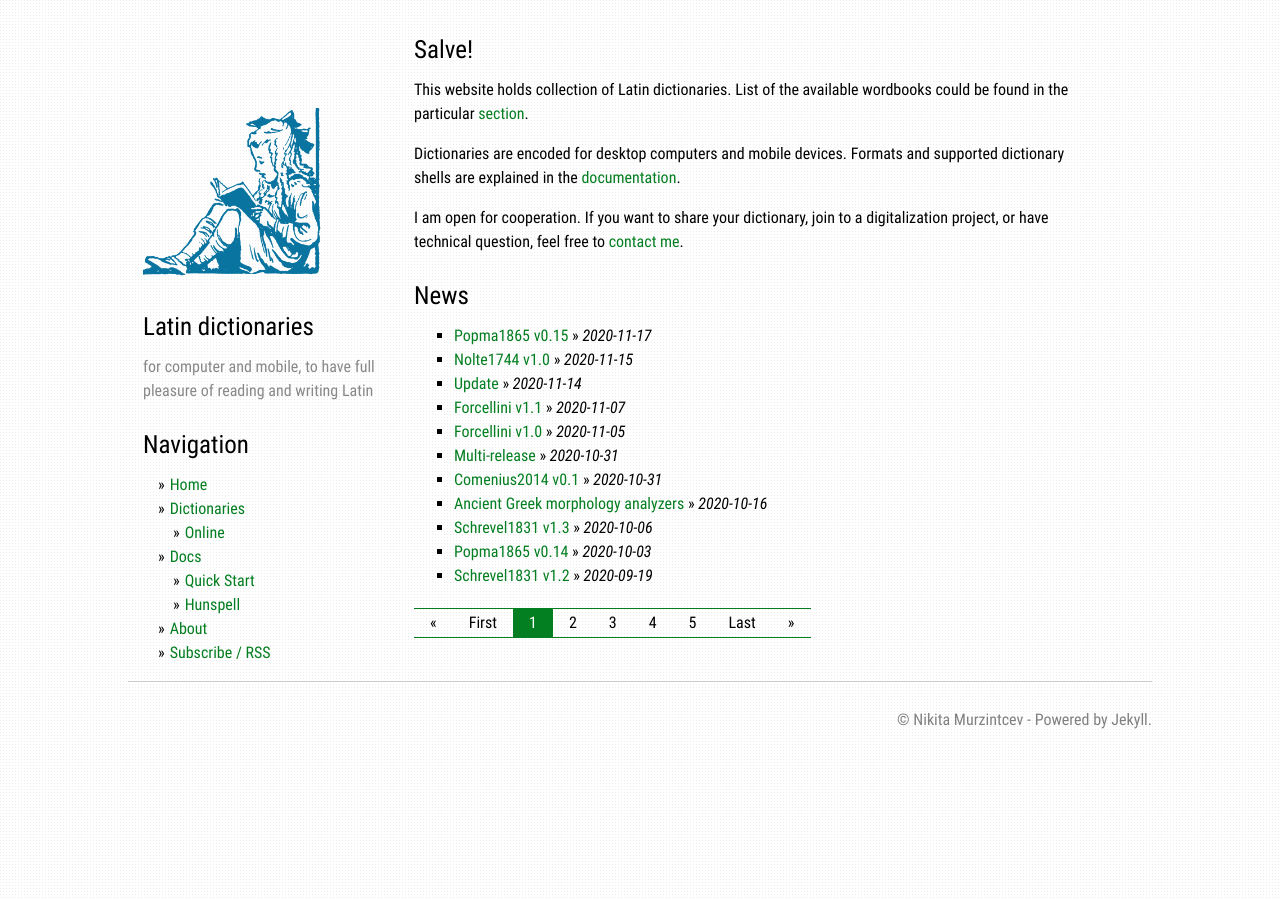
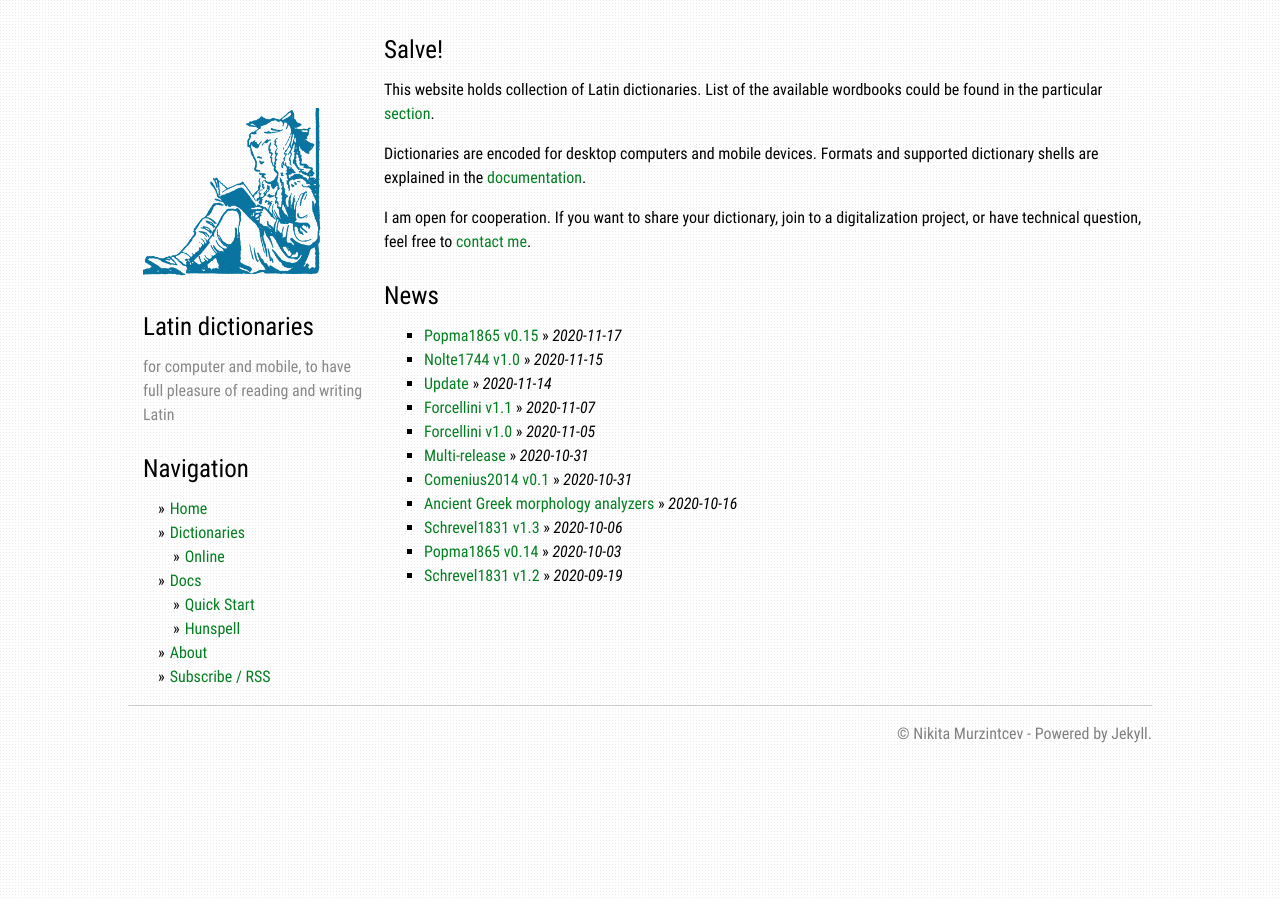
Before and after one commit to latin-dict/latin-dict.github.io, a Jekyll site: the page built from index.html, in a window 1280 px wide. Built offline with Jekyll 4.4.1, drawn with Linux system fonts in a browser that asks for light colours; the list of posts is cut into pages by our own code.

Commit message:
website adaptive design

```diff
--- a/_layouts/default.html
+++ b/_layouts/default.html
@@ -2,6 +2,7 @@
 <html lang="en">
   <head>
     <meta charset="utf-8">
+    <meta name="viewport" content="width=device-width, initial-scale=1">
     {% include google-analytics.html %}
     {% feed_meta %}
     {% seo %}
@@ -11,19 +12,18 @@
     <link href="{{ site.baseurl }}/assets/css/img-viewer.css" rel="stylesheet">
     <link href="{{ site.baseurl }}/assets/css/jekyll-github.css" rel="stylesheet">
 
-    <script src="{{ site.baseurl }}/assets/js/spotlight.bundle.js"></script>
-    <link href="{{ site.baseurl }}/assets/css/spotlight.css" rel="stylesheet">
-
   </head>
   <body>
-    <div class="layout">
-      <div class="sidebar">
+    <div id="layout">
+      <div id="sidebar">
+        <div id="fullview">
           <a href="{{ site.baseurl }}/">
             <img src="{{ site.baseurl }}/assets/img/logo-girl.png" class="logo"
                  height="170" width="180" alt="logo" />
           </a>
           <h1>{{ site.title }}</h1>
           <p class="sidebar-desc">for computer and mobile, to have full pleasure of reading and writing Latin</p>
+        </div>
         <h1>Navigation</h1>
         <div>
 	      <ul class="sidebar-toc">
@@ -41,10 +41,10 @@
 	      </ul>
         </div>
       </div>
-      <div class="content">
+      <div id="content">
         {{ content }}
       </div>
-      <div class="footer">
+      <div id="footer">
         <p>© {{ site.author }} - Powered by Jekyll.</p>
       </div>
     </div>
--- a/assets/css/main.css
+++ b/assets/css/main.css
@@ -104,8 +104,17 @@
  * Layout
  */
 
+#layout {
+  max-width: 1024px;
+  margin-right: auto;
+  margin-left: auto;
+  display: grid;
+/*  grid-columns: 1 2 / 3;*/
+  grid-template-columns: 1fr 3fr;
+}
+
+/*
 .layout {
-  /*width: 1170px;*/ /* 750px */
   max-width: 1024px;
   min-width: 700px;
   margin-right: auto;
@@ -113,37 +122,55 @@
   padding-left: 15px;
   padding-right: 15px
 }
+*/
 
-.sidebar {
-  width: 25%;
+#sidebar {
+  grid-column-start: 1;
+  grid-column-end: 2;
   margin-top: 100px;
-  float: left;
-  /* */
-  position: relative;
   min-height: 1px;
   padding-left: 15px;
   padding-right: 15px;
 }
 
-.content {
-  width: 66%;
-  float: left;
-  position: relative;
-/*
-  min-height: 1px;
-  padding-left: 15px;
-  padding-right: 15px;
-*/
-/*box-sizing: border-box;*/
+#content {
+  grid-column-start: 2;
+  grid-column-end: 3;
 }
 
-.footer {
-  clear: both;
+#footer {
+  grid-column-start: 1;
+  grid-column-end: 3;
   border-top: 1px solid #ccc;
-  margin-top: 10px;
-  padding-top: 10px;
   text-align: right;
   color: grey;
+}
+
+@media ( max-width: 600px) {
+  #layout {
+    grid-template-columns: auto;
+    grid-template-rows: repeat(3, auto);
+  }
+  #content {
+    grid-column-start: 1;
+    grid-column-end: 1;
+    grid-row-start: 1;
+    grid-row-end: 2;
+  }
+  #sidebar {
+    grid-column-start: 1;
+    grid-column-end: 1;
+    grid-row-start: 2;
+    grid-row-end: 3;
+    margin-top: 0;
+  }
+  #sidebar div#fullview { display: none; }
+  #footer {
+    grid-column-start: 1;
+    grid-column-end: 1;
+    grid-row-start: 3;
+    grid-row-end: 4;
+  }
 }
 
 /*
--- a/index.html
+++ b/index.html
@@ -14,33 +14,3 @@
   </li>
   {% endfor %}
 </ul>
-
-<!-- pagination navigator -->
-{% if paginator.total_pages > 1 %}
-<ul class="pagination">
-  {% if paginator.previous_page %}
-  <li><a href="{{ site.baseurl }}{{ paginator.previous_page_path }}">&laquo;</a></li>
-  {% else %}
-  <li><a href="">&laquo;</a></li>
-  {% endif %}
-
-  <li><a href="{{ site.baseurl }}/">First</a></li>
-
-  {% for page in (1..paginator.total_pages) %}
-    {% if page == paginator.page %}
-  <li class="active"><a>{{ page }}</a></li>
-    {% elsif page == 1 %}
-  <li><a href="{{ site.baseurl }}/">{{ page }}</a></li>
-    {% else %}
-  <li><a href="{{ site.baseurl }}/page{{ page }}">{{ page }}</a></li>
-    {% endif %}
-  {% endfor %}
-
-  <li><a href="{{ site.baseurl }}/page{{ paginator.total_pages }}">Last</a></li>
-  {% if paginator.next_page %}
-  <li><a href="{{ site.baseurl }}{{ paginator.next_page_path }}">&raquo;</a></li>
-  {% else %}
-  <li><a href="">&raquo;</a></li>
-  {% endif %}
-</ul>
-{% endif %}
```
Also changed, not shown: _dictionaries/Nolte1744.md (+1 -1 lines), about.md (+1 -1 lines). Lines whose indentation alone changed are shown as unchanged.
